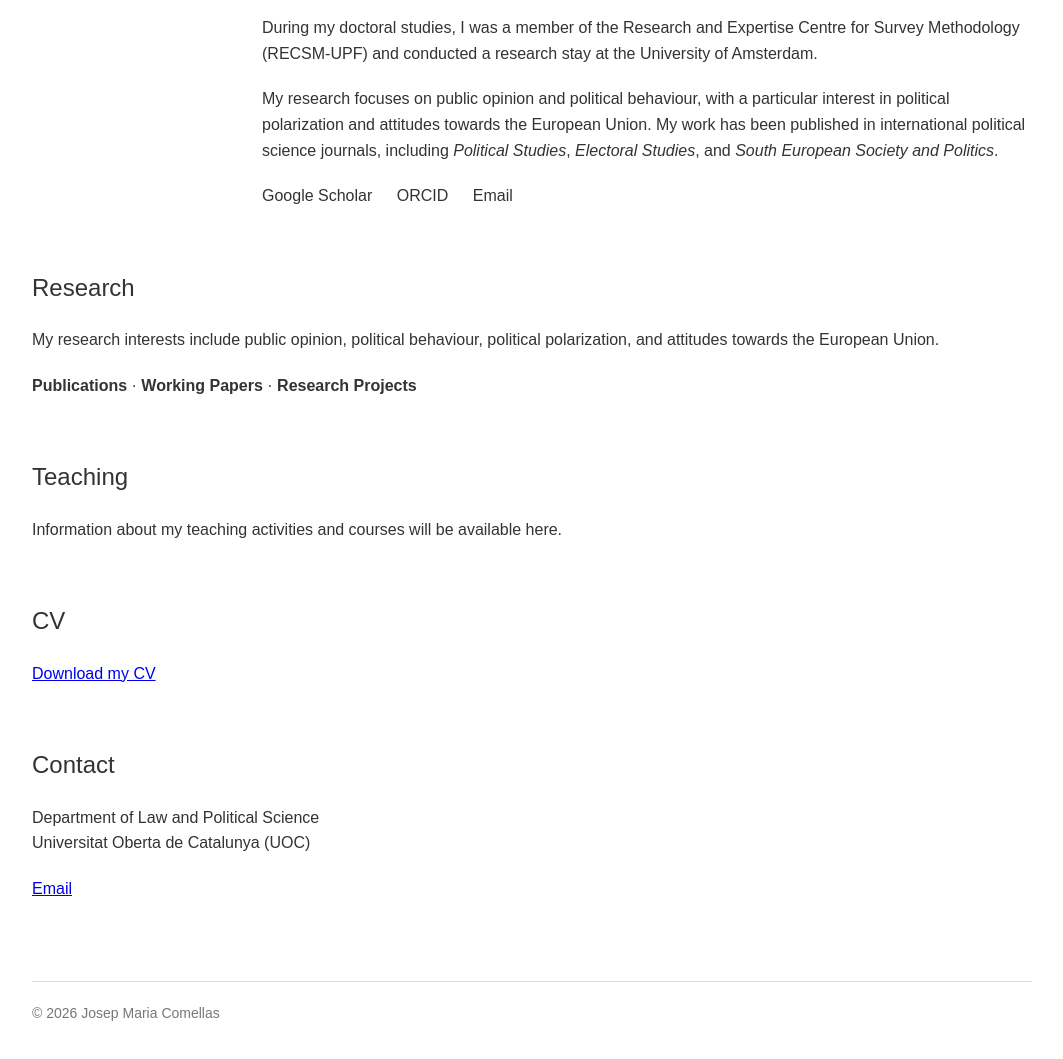
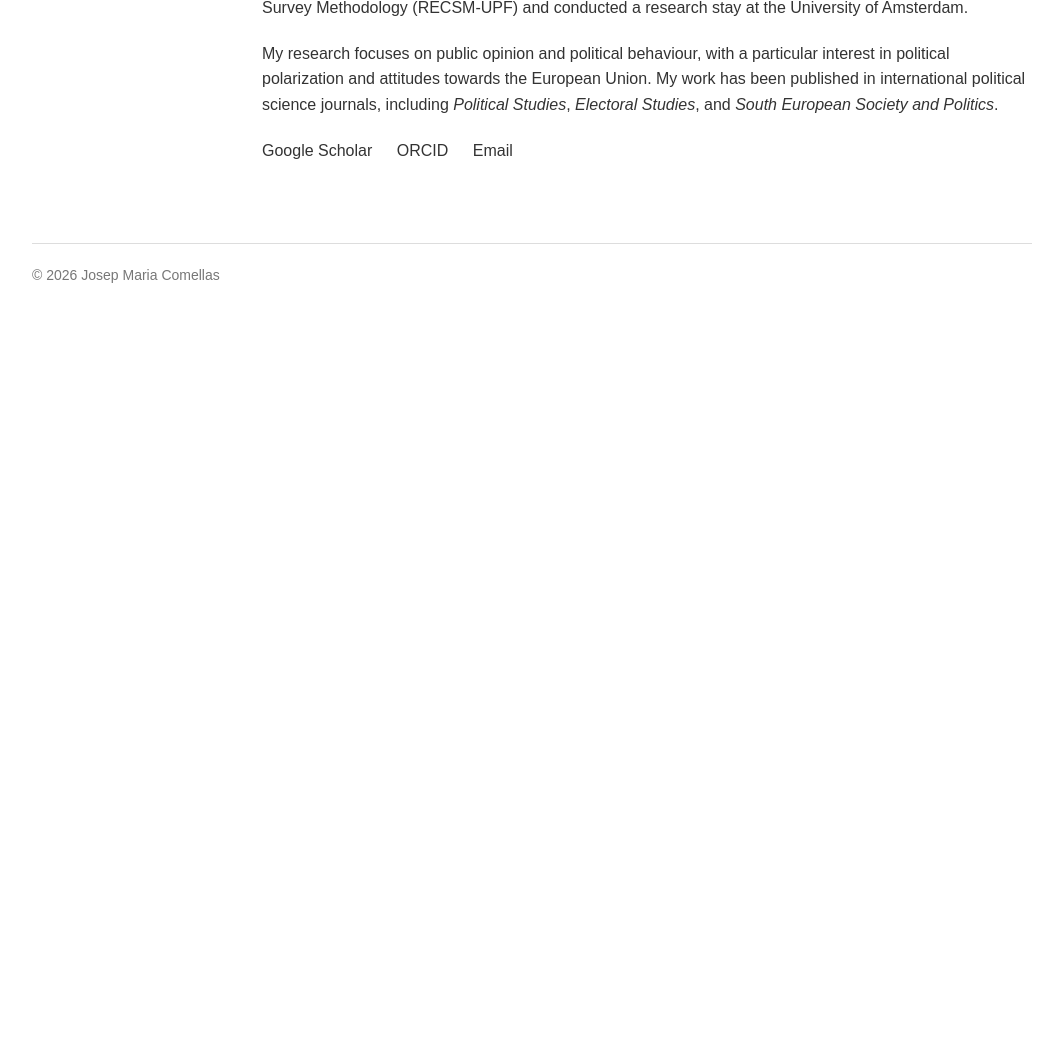
Before and after one commit to josepmariacomellas/josepmariacomellas.github.io, a plain HTML site: page index.html in a window 1280 px wide. Shown: the part 405-1464 px from the top of the page, without its empty margins (108-1171 px from the left). After the commit the page ends 800 px from the top, so only its background shows below. Drawn offline with Linux system fonts and the light colour scheme.

Commit message:
Clean up index.html and update navigation
Removed unused sections and updated navigation links.

```diff
--- a/index.html
+++ b/index.html
@@ -74,16 +74,6 @@
             margin-bottom: 20px;
         }
 
-        section {
-            margin-top: 60px;
-        }
-
-        h2 {
-            font-size: 24px;
-            font-weight: 500;
-            margin-bottom: 20px;
-        }
-
         .links a {
             margin-right: 20px;
             color: #333;
@@ -133,19 +123,17 @@
     <div class="name">Josep Maria Comellas</div>
 
     <nav>
-        <a href="#research">Research</a>
-        <a href="#teaching">Teaching</a>
-        <a href="#cv">CV</a>
-        <a href="#contact">Contact</a>
+        <a href="research.html">Research</a>
+        <a href="teaching.html">Teaching</a>
+        <a href="cv.html">CV</a>
+        <a href="contact.html">Contact</a>
     </nav>
 </header>
-
 
 <main>
 
     <div class="intro">
 
-        <!-- Add your photograph here later -->
         <div class="photo"></div>
 
         <div>
@@ -162,13 +150,10 @@
                 Salas Fellow at the Democracy, Elections and Citizenship (DEC) research group
                 in the Department of Political Science and Public Law at the Universitat
                 Autònoma de Barcelona (UAB). I received my PhD in Political and Social
-                Sciences from the Universitat Pompeu Fabra (UPF) in 2022.
-            </p>
-
-            <p>
-                During my doctoral studies, I was a member of the Research and Expertise
-                Centre for Survey Methodology (RECSM-UPF) and conducted a research stay
-                at the University of Amsterdam.
+                Sciences from the Universitat Pompeu Fabra (UPF) in 2022. During my doctoral
+                studies, I was a member of the Research and Expertise Centre for Survey
+                Methodology (RECSM-UPF) and conducted a research stay at the University
+                of Amsterdam.
             </p>
 
             <p>
@@ -190,64 +175,7 @@
 
     </div>
 
-
-    <section id="research">
-
-        <h2>Research</h2>
-
-        <p>
-            My research interests include public opinion, political behaviour,
-            political polarization, and attitudes towards the European Union.
-        </p>
-
-        <p>
-            <strong>Publications</strong> ·
-            <strong>Working Papers</strong> ·
-            <strong>Research Projects</strong>
-        </p>
-
-    </section>
-
-
-    <section id="teaching">
-
-        <h2>Teaching</h2>
-
-        <p>
-            Information about my teaching activities and courses will be available here.
-        </p>
-
-    </section>
-
-
-    <section id="cv">
-
-        <h2>CV</h2>
-
-        <p>
-            <a href="#">Download my CV</a>
-        </p>
-
-    </section>
-
-
-    <section id="contact">
-
-        <h2>Contact</h2>
-
-        <p>
-            Department of Law and Political Science<br>
-            Universitat Oberta de Catalunya (UOC)
-        </p>
-
-        <p>
-            <a href="#">Email</a>
-        </p>
-
-    </section>
-
 </main>
-
 
 <footer>
     © 2026 Josep Maria Comellas
```
